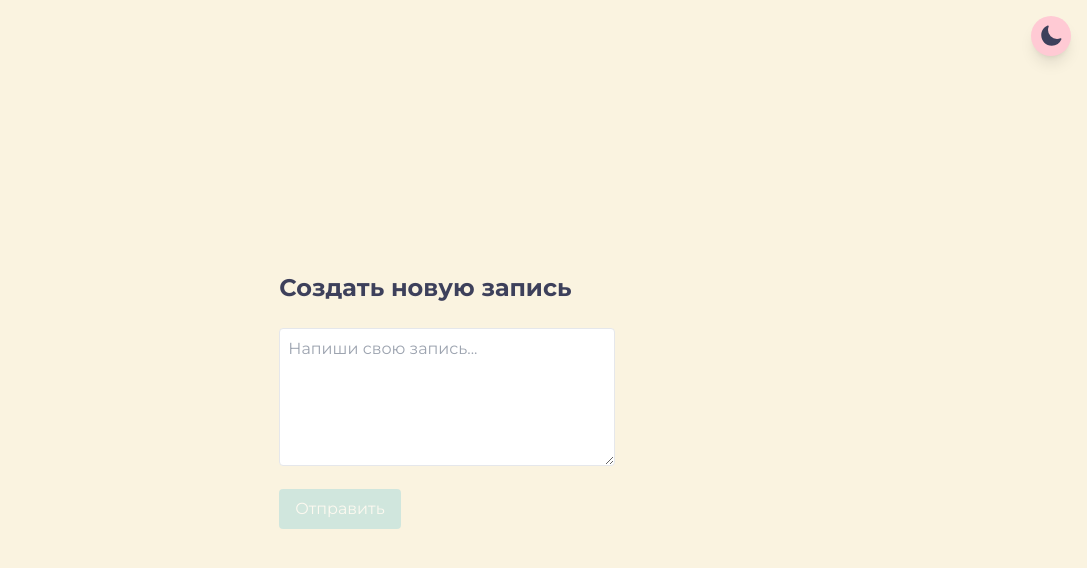
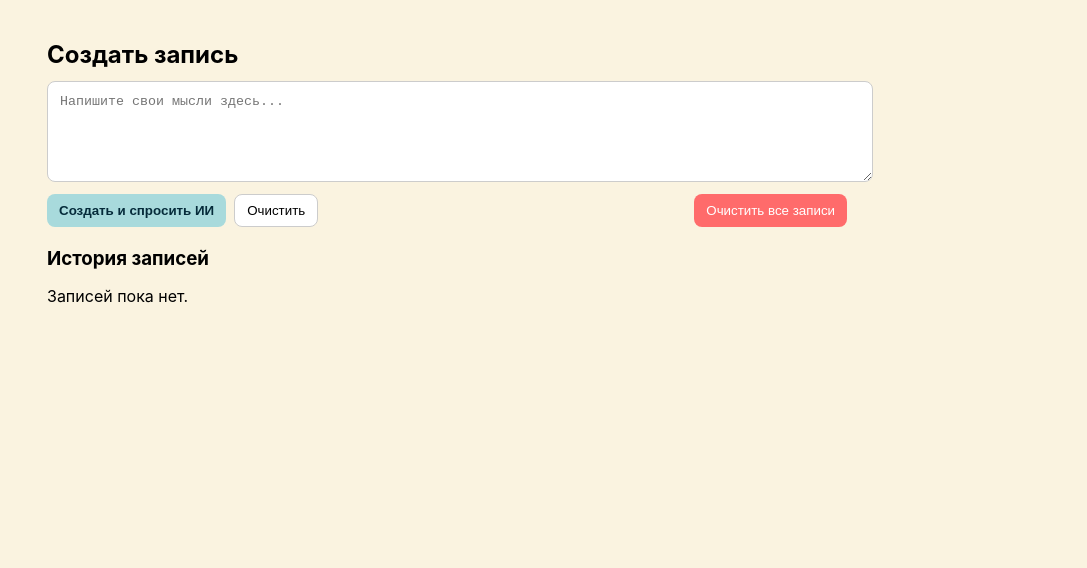
Before and after one commit to hakatun02/lifeflow, a Next.js app: page /create in a window 1280 px wide. Shown: the top 568 px of the page, without its empty margins (193-1280 px from the left). Built offline with nearby package versions, Linux system fonts and the light colour scheme.

Commit message:
Add chat/create pages + API route (gpt-4o-mini)

```diff
--- a/src/app/api/chat/route.ts
+++ b/src/app/api/chat/route.ts
@@ -1,34 +1,64 @@
+// src/app/api/chat/route.ts
 import { NextResponse } from "next/server";
-import OpenAI from "openai";
 
-const openai = new OpenAI({
-  apiKey: process.env.OPENAI_API_KEY,
-});
+type OpenAIError = {
+  error?: { message?: string; type?: string; code?: string };
+};
 
 export async function POST(req: Request) {
   try {
-    const { message } = await req.json();
+    const body = await req.json();
+    const message = body?.message;
 
-    if (!message) {
-      return NextResponse.json({ error: "No message provided" }, { status: 400 });
+    if (!message || typeof message !== "string") {
+      return NextResponse.json({ error: "Поле 'message' обязательно и должно быть строкой" }, { status: 400 });
     }
 
-    const completion = await openai.chat.completions.create({
-      model: "gpt-4o-mini",
-      messages: [
-        { role: "system", content: "You are a helpful assistant." },
-        { role: "user", content: message },
-      ],
+    const apiKey = process.env.OPENAI_API_KEY;
+    if (!apiKey) {
+      console.error("OPENAI_API_KEY is missing on server");
+      return NextResponse.json({ error: "OPENAI_API_KEY не настроен на сервере" }, { status: 500 });
+    }
+
+    // Запрос прямо к REST API OpenAI (модель gpt-4o-mini)
+    const resp = await fetch("https://api.openai.com/v1/chat/completions", {
+      method: "POST",
+      headers: {
+        "Content-Type": "application/json",
+        Authorization: `Bearer ${apiKey}`,
+      },
+      body: JSON.stringify({
+        model: "gpt-4o-mini",
+        messages: [
+          { role: "system", content: "You are a helpful assistant." },
+          { role: "user", content: message },
+        ],
+        temperature: 0.7,
+        max_tokens: 1000,
+      }),
     });
 
-    return NextResponse.json({
-      reply: completion.choices[0].message?.content || "",
-    });
-  } catch (error: any) {
-    console.error("Ошибка запроса к OpenAI:", error);
-    return NextResponse.json(
-      { error: error.message || "Ошибка при запросе к ИИ" },
-      { status: 500 }
-    );
+    const data = (await resp.json()) as any;
+
+    if (!resp.ok) {
+      // Логируем ошибку с кодом и телом, чтобы видеть в Vercel logs
+      console.error("OpenAI responded with error:", resp.status, data);
+      const errMsg = (data as OpenAIError).error?.message ?? JSON.stringify(data);
+      return NextResponse.json({ error: `OpenAI error: ${errMsg}` }, { status: resp.status });
+    }
+
+    // Берём ответ
+    const reply = data?.choices?.[0]?.message?.content ?? null;
+
+    if (!reply) {
+      console.error("OpenAI returned no reply:", data);
+      return NextResponse.json({ error: "OpenAI вернул пустой ответ" }, { status: 500 });
+    }
+
+    return NextResponse.json({ reply });
+  } catch (err: any) {
+    console.error("Ошибка в /api/chat:", err);
+    const message = err?.message ?? String(err);
+    return NextResponse.json({ error: `Server error: ${message}` }, { status: 500 });
   }
 }
--- a/src/app/create/page.tsx
+++ b/src/app/create/page.tsx
@@ -1,67 +1,158 @@
+// src/app/create/page.tsx
 "use client";
 
-import React, { useState } from "react";
+import React, { useEffect, useRef, useState } from "react";
+
+type Entry = {
+  id: string;
+  userText: string;
+  aiReply: string;
+  createdAt: string;
+};
 
 export default function CreatePage() {
-  const [input, setInput] = useState("");
-  const [response, setResponse] = useState("");
+  const [text, setText] = useState("");
   const [loading, setLoading] = useState(false);
+  const [entries, setEntries] = useState<Entry[]>([]);
+  const endRef = useRef<HTMLDivElement | null>(null);
 
-  async function handleSubmit(e: React.FormEvent<HTMLFormElement>) {
-    e.preventDefault();
+  useEffect(() => {
+    const saved = localStorage.getItem("lifeflow_entries");
+    if (saved) setEntries(JSON.parse(saved));
+  }, []);
+
+  useEffect(() => {
+    localStorage.setItem("lifeflow_entries", JSON.stringify(entries));
+    endRef.current?.scrollIntoView({ behavior: "smooth" });
+  }, [entries]);
+
+  async function handleSubmit(e?: React.FormEvent) {
+    if (e) e.preventDefault();
+    if (!text.trim()) return;
+
     setLoading(true);
-    setResponse("");
+    const userMessage = text.trim();
 
     try {
       const res = await fetch("/api/chat", {
         method: "POST",
-        headers: {
-          "Content-Type": "application/json",
-        },
-        body: JSON.stringify({ message: input }),
+        headers: { "Content-Type": "application/json" },
+        body: JSON.stringify({ message: userMessage }),
       });
 
       const data = await res.json();
 
-      if (!res.ok) {
-        setResponse("Ошибка от сервера: " + (data.error || "Неизвестная ошибка"));
-      } else {
-        setResponse(data.text);
-      }
-    } catch (error) {
-      setResponse("Ошибка при отправке запроса.");
+      // Лог в консоль для диагностики
+      console.log("Ответ API:", data);
+
+      const aiReply = data.reply ?? data.error ?? "Нет ответа";
+
+      const newEntry: Entry = {
+        id: Date.now().toString(),
+        userText: userMessage,
+        aiReply,
+        createdAt: new Date().toISOString(),
+      };
+
+      setEntries((p) => [newEntry, ...p]);
+      setText("");
+    } catch (err) {
+      console.error("Ошибка отправки:", err);
+      const newEntry: Entry = {
+        id: Date.now().toString(),
+        userText: userMessage,
+        aiReply: "Ошибка подключения к серверу",
+        createdAt: new Date().toISOString(),
+      };
+      setEntries((p) => [newEntry, ...p]);
     } finally {
       setLoading(false);
     }
   }
 
+  function clearAll() {
+    setEntries([]);
+    localStorage.removeItem("lifeflow_entries");
+  }
+
   return (
-    <main className="p-8 max-w-xl mx-auto">
-      <h1 className="text-2xl font-bold mb-6">Создать новую запись</h1>
-      <form onSubmit={handleSubmit}>
+    <main style={{ padding: 20, maxWidth: 800, margin: "0 auto" }}>
+      <h2 style={{ marginBottom: 12 }}>Создать запись</h2>
+
+      <form onSubmit={handleSubmit} style={{ marginBottom: 12 }}>
         <textarea
-          value={input}
-          onChange={(e) => setInput(e.target.value)}
-          placeholder="Напиши свою запись..."
-          className="w-full p-2 border rounded mb-4"
+          value={text}
+          onChange={(e) => setText(e.target.value)}
+          placeholder="Напишите свои мысли здесь..."
           rows={5}
+          style={{ width: "100%", padding: 12, borderRadius: 8, border: "1px solid #ccc", resize: "vertical" }}
         />
+        <div style={{ marginTop: 8, display: "flex", gap: 8 }}>
+          <button
+            type="submit"
+            disabled={loading}
+            style={{
+              background: "#A8DADC",
+              color: "#052B3A",
+              padding: "8px 12px",
+              borderRadius: 8,
+              border: "none",
+              fontWeight: 600,
+            }}
+          >
+            {loading ? "Отправка..." : "Создать и спросить ИИ"}
+          </button>
 
-        <button
-          type="submit"
-          disabled={loading || !input.trim()}
-          className="bg-mint text-white px-4 py-2 rounded disabled:opacity-50"
-        >
-          {loading ? "Отправка..." : "Отправить"}
-        </button>
+          <button
+            type="button"
+            onClick={() => setText("")}
+            style={{
+              background: "#fff",
+              border: "1px solid #ccc",
+              padding: "8px 12px",
+              borderRadius: 8,
+            }}
+          >
+            Очистить
+          </button>
+
+          <button
+            type="button"
+            onClick={clearAll}
+            style={{
+              marginLeft: "auto",
+              background: "#ff6b6b",
+              color: "#fff",
+              padding: "8px 12px",
+              borderRadius: 8,
+              border: "none",
+            }}
+          >
+            Очистить все записи
+          </button>
+        </div>
       </form>
 
-      {response && (
-        <div className="mt-6 p-4 bg-cream rounded border whitespace-pre-wrap">
-          <h2 className="font-semibold mb-2">Ответ ИИ:</h2>
-          <p>{response}</p>
+      <section style={{ marginTop: 20 }}>
+        <h3 style={{ marginBottom: 8 }}>История записей</h3>
+        {entries.length === 0 && <p>Записей пока нет.</p>}
+        <div style={{ display: "flex", flexDirection: "column", gap: 12 }}>
+          {entries.map((en) => (
+            <article key={en.id} style={{ padding: 12, borderRadius: 8, background: "#fff", boxShadow: "0 1px 4px rgba(0,0,0,0.06)" }}>
+              <div style={{ fontSize: 12, color: "#666", marginBottom: 6 }}>{new Date(en.createdAt).toLocaleString()}</div>
+              <div style={{ marginBottom: 8 }}>
+                <strong>Вы:</strong>
+                <div style={{ marginTop: 6, whiteSpace: "pre-wrap" }}>{en.userText}</div>
+              </div>
+              <div>
+                <strong>ИИ:</strong>
+                <div style={{ marginTop: 6, whiteSpace: "pre-wrap" }}>{en.aiReply}</div>
+              </div>
+            </article>
+          ))}
+          <div ref={endRef} />
         </div>
-      )}
+      </section>
     </main>
   );
 }
--- a/src/app/layout.tsx
+++ b/src/app/layout.tsx
@@ -1,64 +1,15 @@
-"use client";
+// src/app/layout.tsx
+import React from "react";
 
-import '../../styles/globals.css';  // Импорт глобальных стилей из корневой папки styles
-import { Montserrat } from 'next/font/google';
-import { useState, useEffect } from 'react';
-import { SunIcon, MoonIcon } from '@heroicons/react/24/solid';
-
-const montserrat = Montserrat({
-  subsets: ['latin'],
-  variable: '--font-montserrat',
-  weight: ['400', '700'],
-});
+export const metadata = {
+  title: "LifeFlow",
+  description: "Живой дневник с ИИ",
+};
 
 export default function RootLayout({ children }: { children: React.ReactNode }) {
-  const [theme, setTheme] = useState<'light' | 'dark'>('light');
-
-  // При загрузке проверяем локальную тему или системную
-  useEffect(() => {
-    const savedTheme = localStorage.getItem('theme') as 'light' | 'dark' | null;
-    if (savedTheme) {
-      setTheme(savedTheme);
-      if (savedTheme === 'dark') {
-        document.documentElement.classList.add('dark');
-      }
-    } else {
-      // Если нет сохранённой темы — смотрим на системную
-      if (window.matchMedia('(prefers-color-scheme: dark)').matches) {
-        setTheme('dark');
-        document.documentElement.classList.add('dark');
-      }
-    }
-  }, []);
-
-  // Переключение темы
-  const toggleTheme = () => {
-    if (theme === 'light') {
-      setTheme('dark');
-      document.documentElement.classList.add('dark');
-      localStorage.setItem('theme', 'dark');
-    } else {
-      setTheme('light');
-      document.documentElement.classList.remove('dark');
-      localStorage.setItem('theme', 'light');
-    }
-  };
-
   return (
-    <html lang="ru" className={montserrat.variable}>
-      <body className="bg-cream dark:bg-textdark min-h-screen transition-colors duration-500 flex flex-col items-center justify-center">
-        <button
-          onClick={toggleTheme}
-          aria-label="Переключить тему"
-          className="absolute top-4 right-4 p-2 rounded-full bg-pink text-textdark dark:bg-mint dark:text-cream shadow-lg hover:scale-110 transition-transform"
-          title="Переключить тему"
-        >
-          {theme === 'light' ? (
-            <MoonIcon className="h-6 w-6" />
-          ) : (
-            <SunIcon className="h-6 w-6" />
-          )}
-        </button>
+    <html lang="ru">
+      <body style={{ margin: 0, fontFamily: "Inter, system-ui, sans-serif", background: "#FAF3E0" }}>
         {children}
       </body>
     </html>
--- a/src/app/page.tsx
+++ b/src/app/page.tsx
@@ -1,54 +1,29 @@
-"use client";
+// src/app/page.tsx
+import Link from "next/link";
 
-import { useState } from "react";
+export default function HomePage() {
+  return (
+    <main style={{ padding: 24, maxWidth: 900, margin: "0 auto" }}>
+      <h1 style={{ fontSize: 28, marginBottom: 8 }}>Добро пожаловать в LifeFlow 🌿</h1>
+      <p style={{ marginBottom: 18 }}>
+        Это тестовая версия: можно создать запись и получить ответ от GPT-4o-mini.
+      </p>
 
-export default function Home() {
-  const [input, setInput] = useState("");
-  const [response, setResponse] = useState("");
-  const [loading, setLoading] = useState(false);
-
-  const sendMessage = async () => {
-    setLoading(true);
-    setResponse("");
-
-    try {
-      const res = await fetch("/api/chat", {
-        method: "POST",
-        headers: { "Content-Type": "application/json" },
-        body: JSON.stringify({ message: input }),
-      });
-
-      const data = await res.json();
-
-      if (data.reply) {
-        setResponse(data.reply);
-      } else if (data.error) {
-        setResponse("Ошибка: " + data.error);
-      }
-    } catch (err) {
-      setResponse("Ошибка подключения к серверу");
-    }
-
-    setLoading(false);
-  };
-
-  return (
-    <main style={{ padding: "20px", maxWidth: "600px", margin: "0 auto" }}>
-      <h1>GPT-4o-mini Chat</h1>
-      <textarea
-        style={{ width: "100%", height: "80px", marginBottom: "10px" }}
-        value={input}
-        onChange={(e) => setInput(e.target.value)}
-        placeholder="Введите сообщение..."
-      />
-      <br />
-      <button onClick={sendMessage} disabled={loading}>
-        {loading ? "Отправка..." : "Отправить"}
-      </button>
-      <div style={{ marginTop: "20px", whiteSpace: "pre-wrap" }}>
-        <strong>Ответ ИИ:</strong>
-        <p>{response}</p>
-      </div>
+      <Link href="/create">
+        <a
+          style={{
+            display: "inline-block",
+            background: "#A8DADC",
+            color: "#052B3A",
+            padding: "10px 16px",
+            borderRadius: 8,
+            textDecoration: "none",
+            fontWeight: 600,
+          }}
+        >
+          Создать новую запись
+        </a>
+      </Link>
     </main>
   );
 }
```
